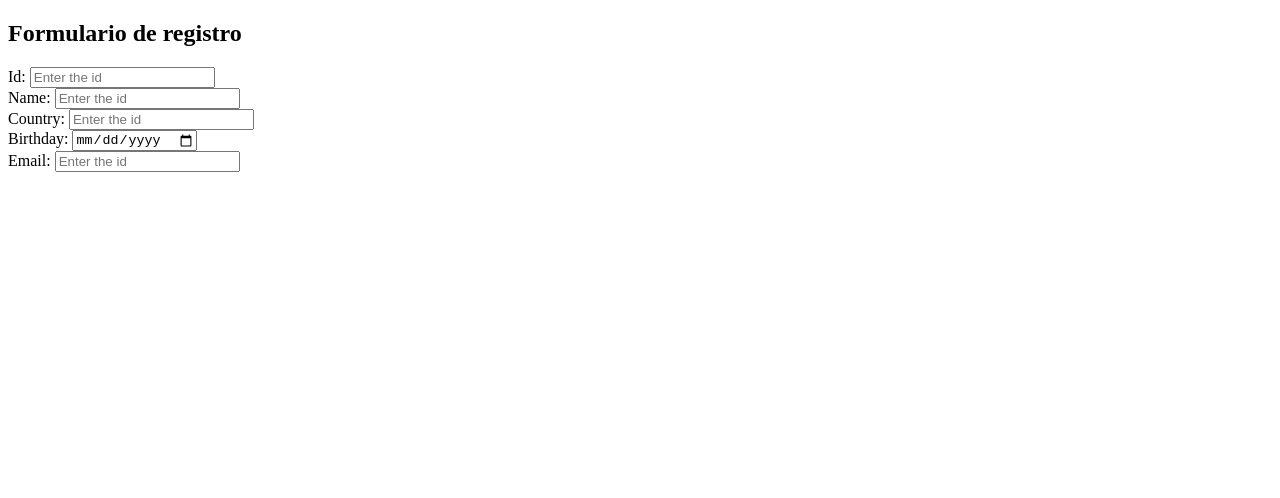
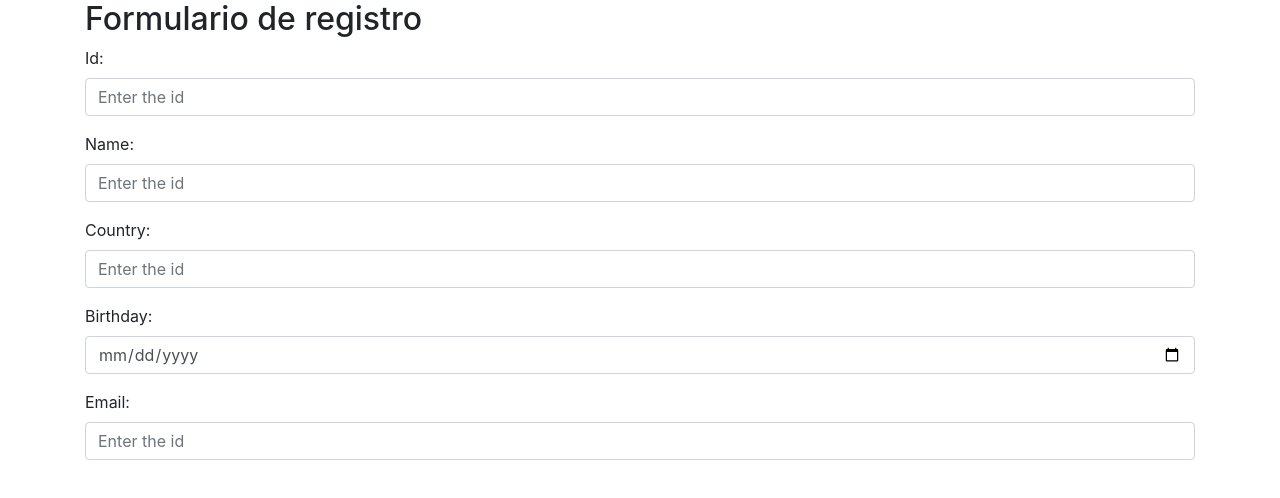
Before and after one commit to ccortesp89/FormularioJSON, a plain HTML site: page index.html in a window 1280 px wide. Drawn offline with nearby package versions, Linux system fonts and the light colour scheme.

Commit message:
Update index.html

```diff
--- a/index.html
+++ b/index.html
@@ -4,6 +4,10 @@
     <meta charset="UTF-8">
     <meta http-equiv="X-UA-Compatible" content="IE=edge">
     <meta name="viewport" content="width=device-width, initial-scale=1.0">
+
+    <link rel="stylesheet" href="css/bootstrap.min.css">
+    <script src="https://stackpath.bootstrapcdn.com/bootstrap/4.3.1/js/bootstrap.min.js" integrity="sha384-JjSmVgyd0p3pXB1rRibZUAYoIIy6OrQ6VrjIEaFf/nJGzIxFDsf4x0xIM+B07jRM" crossorigin="anonymous"></script>
+    <link rel="stylesheet" href="css/normalize.css" />
     <title>Document</title>
 </head>
 <body>
```
